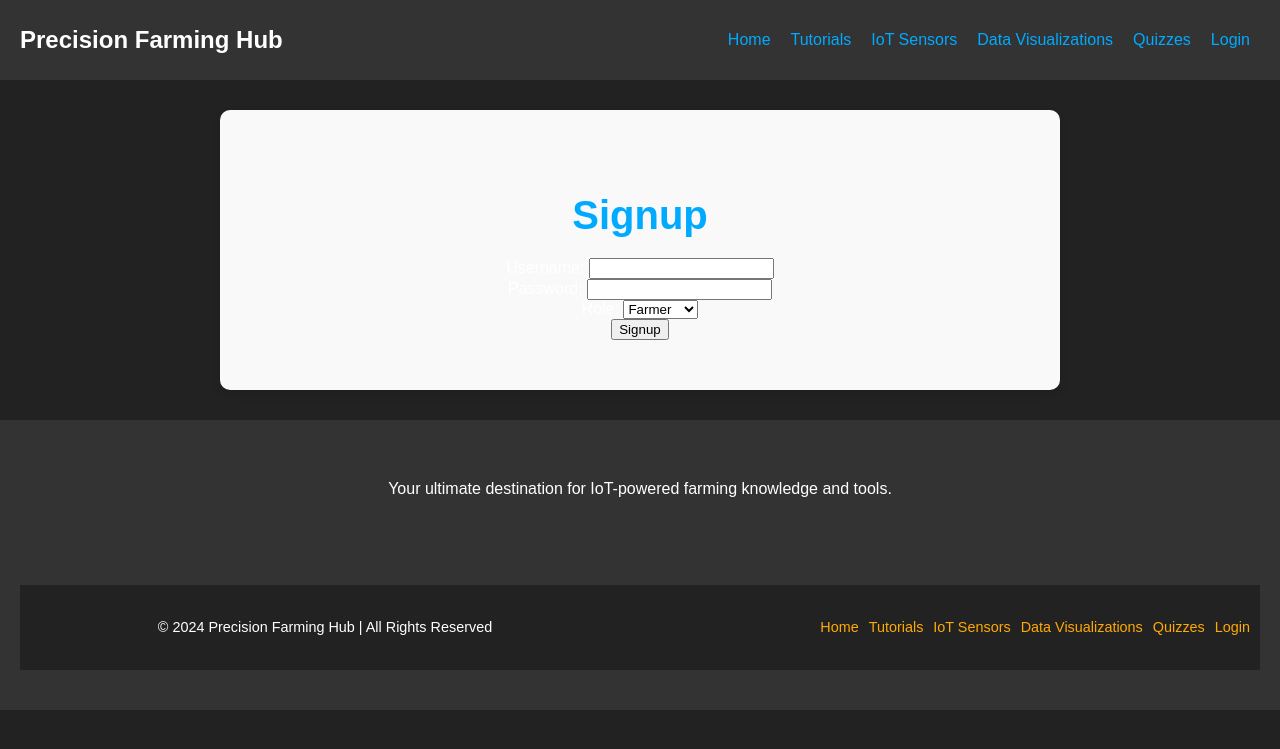
After one commit to Deathkon/project, a PHP site: page /views/signup.php in a window 1280 px wide. The commit adds this page. Shown: the top 749 px of the page. Run offline with PHP 8.4, Linux system fonts and the light colour scheme.

Commit message:
Separate the signup and login functionalities
Separate the signup and login functionalities into distinct controllers and views.

* **New Signup View**
  - Add `views/signup.php` to create a new signup form with fields for username, password, and role.
  - Include a submit button and a link to the login page.

* **Update Signup Controller**
  - Remove HTML form and related content from `controllers/signup.php`.
  - Retain only the PHP code for handling the signup process.

* **Update Login View**
  - Change form action in `views/login.php` to point to `../controllers/login.php`.
  - Add a link to the signup page.

* **Update Index Page**
  - Update the link to the signup page in `index.php` to point to `../views/signup.php`.

```diff
--- a/index.php
+++ b/index.php
@@ -18,7 +18,7 @@
                     <li><a href="./views/sensors.php">IoT Sensors</a></li>
                     <li><a href="./views/data.php">Data Visualizations</a></li>
                     <li><a href="./views/quizzes.php">Quizzes</a></li>
-                    <li><a href="../controllers/signup.php">Signup</a></li>
+                    <li><a href="../views/signup.php">Signup</a></li>
                 </ul>
             </nav>
         </div>
@@ -49,7 +49,7 @@
                 <li><a href="sensors.php">IoT Sensors</a></li>
                 <li><a href="data.php">Data Visualizations</a></li>
                 <li><a href="quizzes.php">Quizzes</a></li>
-                <li><a href="../controllers/signup.php">Signup</a></li>
+                <li><a href="../views/signup.php">Signup</a></li>
             </ul>
         </div>
     </footer>
--- a/views/login.php
+++ b/views/login.php
@@ -26,7 +26,7 @@
     <div class="login-container">
         <h2>Login to Access the Platform</h2>
         <!-- Updated form action to include name, role, and password fields -->
-        <form action="login.php" method="POST">
+        <form action="../controllers/login.php" method="POST">
             <label for="username">Username:</label>
             <input type="text" id="username" name="name" placeholder="Enter your username" required><br>
             <label for="password">Password:</label>
@@ -40,6 +40,7 @@
             </select><br>
             <button type="submit">Login</button>
         </form>
+        <p>Don't have an account? <a href="signup.php">Signup here</a></p>
     </div>
     <footer>
         <div class="footer-content">
--- /dev/null
+++ b/views/signup.php
@@ -0,0 +1,67 @@
+<!DOCTYPE html>
+<html lang="en">
+<head>
+    <meta charset="UTF-8">
+    <meta name="viewport" content="width=device-width, initial-scale=1.0">
+    <title>Signup</title>
+    <link rel="stylesheet" href="../assets/css/styles.css">
+</head>
+<body>
+    <header>
+        <div class="navbar">
+            <h1>Precision Farming Hub</h1>
+            <nav>
+                <ul>
+                    <li><a href="index.php">Home</a></li>
+                    <li><a href="tutorials.php">Tutorials</a></li>
+                    <li><a href="sensors.php">IoT Sensors</a></li>
+                    <li><a href="data.php">Data Visualizations</a></li>
+                    <li><a href="quizzes.php">Quizzes</a></li>
+                    <li><a href="login.php">Login</a></li>
+                </ul>
+            </nav>
+        </div>
+    </header>
+
+    <main>
+        <section class="signup-section">
+            <h2>Signup</h2>
+            <form action="../controllers/signup.php" method="POST">
+                <label for="username">Username:</label>
+                <input type="text" id="username" name="username" required><br>
+                <label for="password">Password:</label>
+                <input type="password" id="password" name="password" required><br>
+                <label for="role">Role:</label>
+                <select id="role" name="role" required>
+                    <option value="Farmer">Farmer</option>
+                    <option value="Manager">Manager</option>
+                    <option value="Admin">Admin</option>
+                    <option value="Student">Student</option>
+                </select><br>
+                <button type="submit">Signup</button>
+            </form>
+        </section>
+    </main>
+
+    <footer>
+        <div class="footer-content">
+            <p>Your ultimate destination for IoT-powered farming knowledge and tools.</p>
+            <div class="socials">
+                <a href="https://www.linkedin.com/in/queen-clemence-01a888214?utm_source=share&utm_campaign=share_via&utm_content=profile&utm_medium=android_app" target="https://www.linkedin.com/in/queen-clemence-01a888214?utm_source=share&utm_campaign=share_via&utm_content=profile&utm_medium=android_app"><i class="fa-brands fa-linkedin"></i></a>
+                <a href="https://www.instagram.com/umwamikazi___?igsh=dTE0ZXJtd2Ewcmhi" target="https://www.instagram.com/umwamikazi___?igsh=dTE0ZXJtd2Ewcmhi"><i class="fa-brands fa-instagram"></i></a>
+            </div>
+        </div>
+        <div class="footer-bottom">
+            <p>&copy; 2024 Precision Farming Hub | All Rights Reserved</p>
+            <ul class="footer-links">
+                <li><a href="./views/index.php">Home</a></li>
+                <li><a href="./views/tutorials.php">Tutorials</a></li>
+                <li><a href="./views/sensors.php">IoT Sensors</a></li>
+                <li><a href="./views/data.php">Data Visualizations</a></li>
+                <li><a href="./views/quizzes.php">Quizzes</a></li>
+                <li><a href="./views/login.php">Login</a></li>
+            </ul>
+        </div>
+    </footer>
+</body>
+</html>
```
Also changed, not shown: controllers/signup.php (+0 -66 lines).
